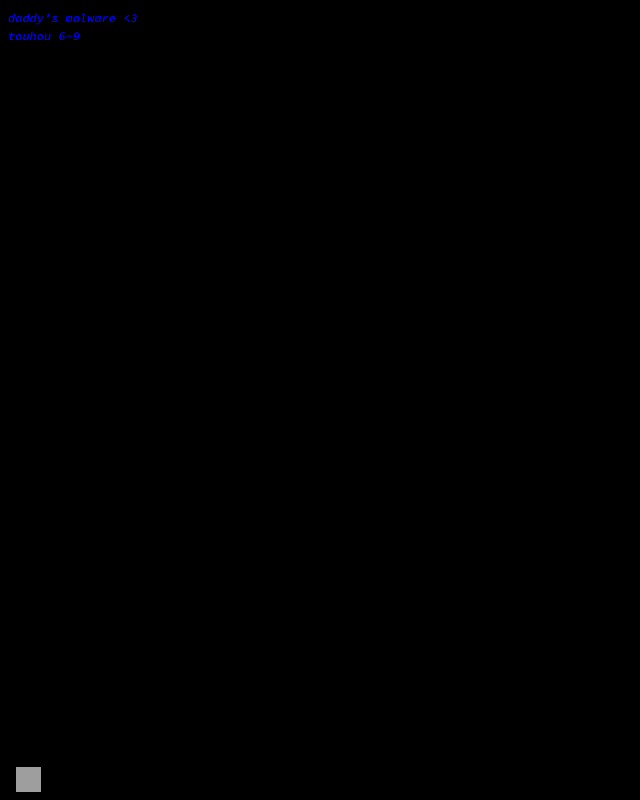
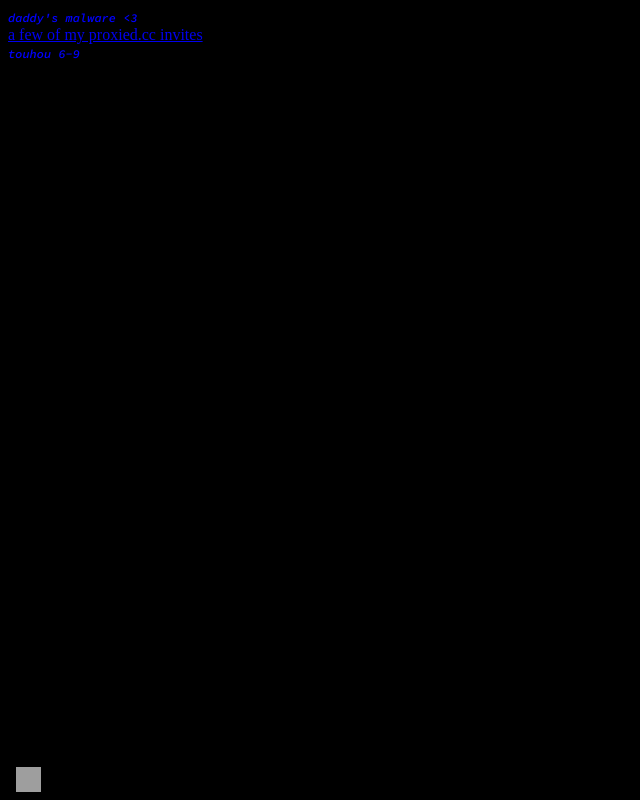
Before and after one commit to whitesockies/whitesockies.github.io, a plain HTML site: page files/index.html in a window 1280 px wide. Shown: the whole page, without its empty margins (0-640 px from the left). Drawn offline with Linux system fonts and the light colour scheme; grey boxes are pictures that could not be loaded.

Commit message:
add proxied invites to files

```diff
--- a/files/index.html
+++ b/files/index.html
@@ -9,6 +9,7 @@
 	</head>
 	<body>
         	<a class="files" href="http://sockies.org/exe/cock.exe" target="_blank">daddy's malware <3</a> <br>
+		<a class="links" href="https://i.nuuls.com/_kBVv.txt" target="_blank">a few of my proxied.cc invites</a> <br>
         	<a class="files" href="https://mega.nz/file/Ci52mCIA#igCAWS3YBIGahA9qU4Y-PgEENSpk_93CvJlKpYnHTa0" target="_blank">touhou 6-9</a>
         	<a href="http://sockies.org/" target="_self">
 			<img id="homePage" src="https://i.nuuls.com/JmxrZ.png">
```
